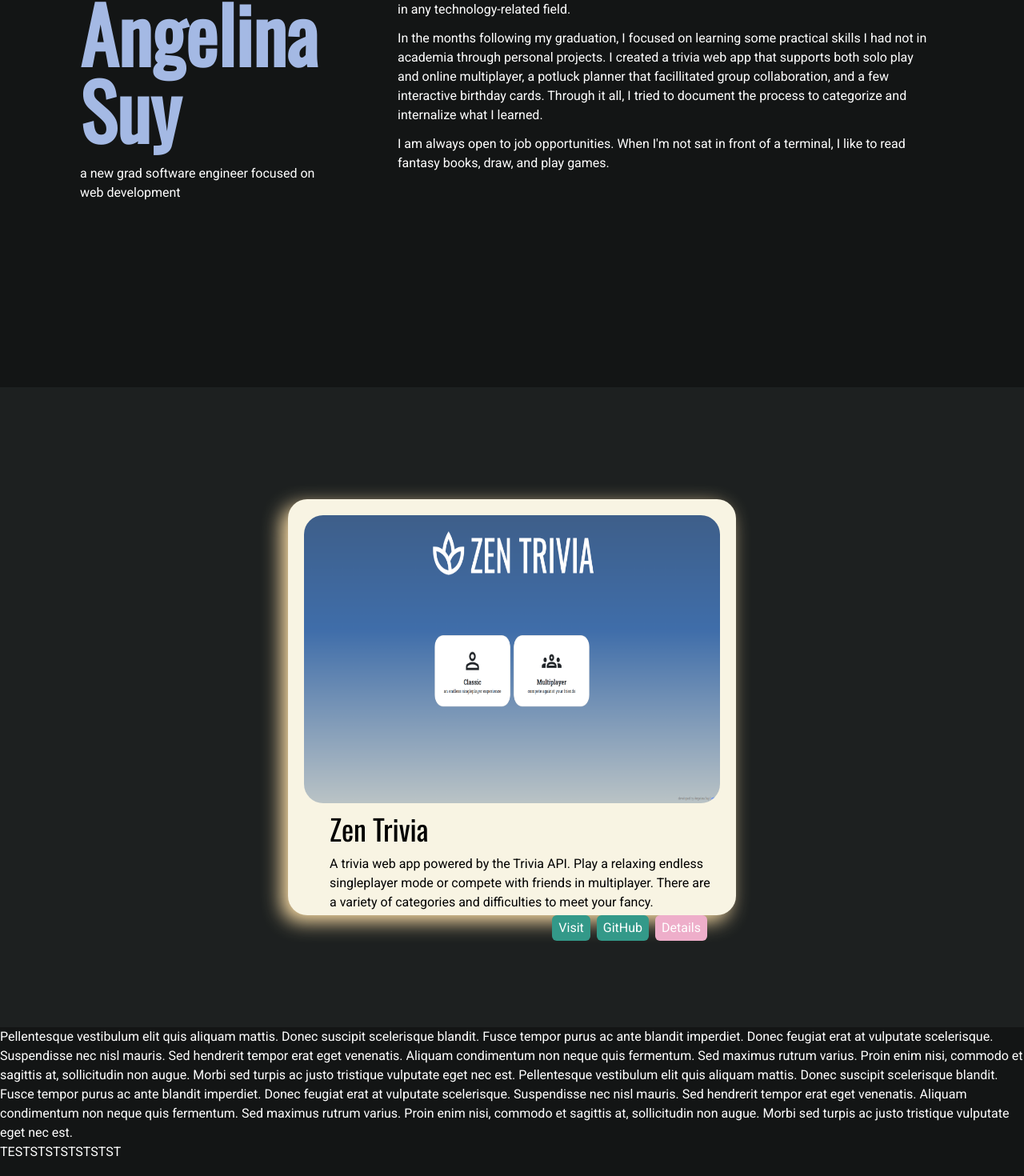
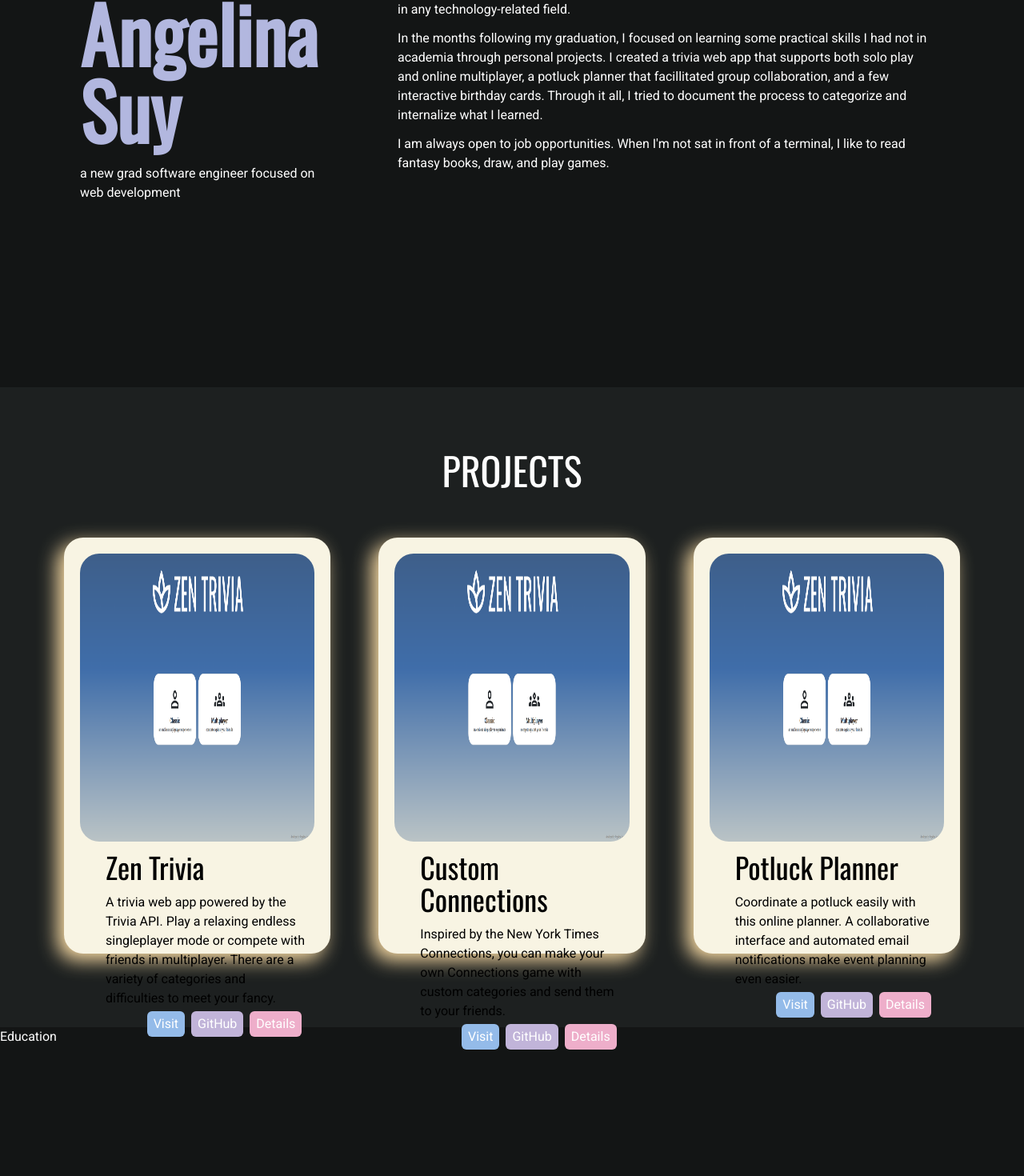
Before and after one commit to ahjsuy/portfolio, a Next.js app: page / in a window 1280 px wide. Shown: the part 356-1826 px from the top of the page at 80% size. Built offline with nearby package versions, Linux system fonts and the light colour scheme.

Commit message:
projects grid

```diff
--- a/package.json
+++ b/package.json
@@ -10,6 +10,7 @@
   },
   "dependencies": {
     "bootstrap": "^5.3.5",
+    "embla-carousel-react": "^8.6.0",
     "next": "15.3.1",
     "react": "^19.0.0",
     "react-dom": "^19.0.0"
--- /dev/null
+++ b/src/app/components/emblaCarousel/emblaCarousel.jsx
@@ -0,0 +1,45 @@
+import React, { useEffect } from "react";
+import useEmblaCarousel from "embla-carousel-react";
+import ProjectCard from "../projectCard";
+
+const EmblaCarousel = () => {
+  const [emblaRef, emblaApi] = useEmblaCarousel({ loop: false });
+
+  useEffect(() => {
+    if (emblaApi) {
+      console.log(emblaApi.slideNodes()); // Access API
+    }
+  }, [emblaApi]);
+
+  return (
+    <div className="embla" ref={emblaRef}>
+      <div className="embla__container">
+        <div className="embla__slide">
+          <ProjectCard
+            imgSrc="/zen-trivia.png"
+            title="Zen Trivia"
+            description="A trivia web app powered by the Trivia API. Play a relaxing endless
+  singleplayer mode or compete with friends in multiplayer. There are
+  a variety of categories and difficulties to meet your fancy."
+          />
+        </div>
+        <div className="embla__slide">
+          <ProjectCard
+            imgSrc=""
+            title="Custom Connections"
+            description="Inspired by the New York Times Connections, you can make your own Connections game with custom categories and send them to your friends."
+          />
+        </div>
+        <div className="embla__slide">
+          <ProjectCard
+            imgSrc=""
+            title="Potluck Planner"
+            description="Coordinate a potluck easily with this online planner. A collaborative interface and automated email notifications make event planning even easier."
+          />
+        </div>
+      </div>
+    </div>
+  );
+};
+
+export default EmblaCarousel;
--- /dev/null
+++ b/src/app/components/emblaCarousel/emblaCarouselDotButton.tsx
@@ -0,0 +1,65 @@
+import React, {
+  ComponentPropsWithRef,
+  useCallback,
+  useEffect,
+  useState,
+} from "react";
+import { EmblaCarouselType } from "embla-carousel";
+
+type UseDotButtonType = {
+  selectedIndex: number;
+  scrollSnaps: number[];
+  onDotButtonClick: (index: number) => void;
+};
+
+export const useDotButton = (
+  emblaApi: EmblaCarouselType | undefined,
+  onButtonClick?: (emblaApi: EmblaCarouselType) => void
+): UseDotButtonType => {
+  const [selectedIndex, setSelectedIndex] = useState(0);
+  const [scrollSnaps, setScrollSnaps] = useState<number[]>([]);
+
+  const onDotButtonClick = useCallback(
+    (index: number) => {
+      if (!emblaApi) return;
+      emblaApi.scrollTo(index);
+      if (onButtonClick) onButtonClick(emblaApi);
+    },
+    [emblaApi, onButtonClick]
+  );
+
+  const onInit = useCallback((emblaApi: EmblaCarouselType) => {
+    setScrollSnaps(emblaApi.scrollSnapList());
+  }, []);
+
+  const onSelect = useCallback((emblaApi: EmblaCarouselType) => {
+    setSelectedIndex(emblaApi.selectedScrollSnap());
+  }, []);
+
+  useEffect(() => {
+    if (!emblaApi) return;
+
+    onInit(emblaApi);
+    onSelect(emblaApi);
+
+    emblaApi.on("reInit", onInit).on("reInit", onSelect).on("select", onSelect);
+  }, [emblaApi, onInit, onSelect]);
+
+  return {
+    selectedIndex,
+    scrollSnaps,
+    onDotButtonClick,
+  };
+};
+
+type PropType = ComponentPropsWithRef<"button">;
+
+export const DotButton: React.FC<PropType> = (props) => {
+  const { children, ...restProps } = props;
+
+  return (
+    <button type="button" {...restProps}>
+      {children}
+    </button>
+  );
+};
--- a/src/app/components/projectCard.tsx
+++ b/src/app/components/projectCard.tsx
@@ -1,36 +1,47 @@
-import Zen from "../../../public/zen-trivia.png";
 import Image from "next/image";
 
-const ProjectCard = () => {
+interface Props {
+  imgSrc: string;
+  title: string;
+  visitLink?: string;
+  description: string;
+  githubLink?: string;
+  detailsLink?: string;
+}
+
+const ProjectCard = ({
+  imgSrc,
+  title,
+  visitLink,
+  description,
+  githubLink,
+  detailsLink,
+}: Props) => {
   return (
-    <div className="w-[50%] h-[65vh]">
+    <div className="w-[30%] h-[65vh]">
       <div className="bg-beige-50 rounded-3xl h-full p-5 shadow-md box-shadow text-black">
         <div className="w-full h-90 relative">
           <Image
             className="rounded-3xl"
             alt="Zen Trivia"
-            src="/zen-trivia.png"
+            src={imgSrc}
             fill={true}
             priority
           />
         </div>
         <div className="m-3">
-          <h1 className="text-4xl font-oswald ml-5">Zen Trivia</h1>
-          <p className="ml-5 mt-3 mb-0">
-            A trivia web app powered by the Trivia API. Play a relaxing endless
-            singleplayer mode or compete with friends in multiplayer. There are
-            a variety of categories and difficulties to meet your fancy.
-          </p>
+          <h1 className="text-4xl font-oswald ml-5">{title}</h1>
+          <p className="ml-5 mt-3 mb-0">{description}</p>
           <div className="flex w-full justify-end">
             <button
               type="button"
-              className="bg-teal-50 rounded-md pl-2 pr-2 pt-1 pb-1 m-1 text-white"
+              className="bg-[#94bbe9] rounded-md pl-2 pr-2 pt-1 pb-1 m-1 text-white"
             >
               Visit
             </button>
             <button
               type="button"
-              className="bg-teal-50 rounded-md pl-2 pr-2 pt-1 pb-1 m-1 text-white"
+              className="bg-[#c1b4d9] rounded-md pl-2 pr-2 pt-1 pb-1 m-1 text-white"
             >
               GitHub
             </button>
--- a/src/app/globals.css
+++ b/src/app/globals.css
@@ -30,6 +30,25 @@ body {
   background: var(--background);
   color: var(--foreground);
   font-family: Arial, Helvetica, sans-serif;
+}
+
+.embla {
+  overflow: hidden;
+  margin-inline: auto;
+  width: fit-content;
+}
+.embla__container {
+  display: flex;
+}
+.embla__slide {
+  flex: 0 0 auto;
+  display: flex;
+  justify-content: center;
+  align-items: center;
+  width: fit-content;
+  min-width: 0;
+  max-width: 100%;
+  margin: 0;
 }
 
 .animated-slide {
--- a/src/app/layout.tsx
+++ b/src/app/layout.tsx
@@ -1,6 +1,7 @@
 import type { Metadata } from "next";
 import { Geist, Geist_Mono, Roboto, Oswald } from "next/font/google";
 import "./globals.css";
+import "./embla.css";
 
 const geistSans = Geist({
   variable: "--font-geist-sans",
--- a/src/app/page.tsx
+++ b/src/app/page.tsx
@@ -3,6 +3,7 @@
 import { useRef, useState, useEffect } from "react";
 import Navbar from "./components/navbar";
 import ProjectCard from "./components/projectCard";
+import EmblaCarousel from "./components/emblaCarousel/emblaCarousel";
 
 export default function Home() {
   const about = useRef<HTMLElement | null>(null);
@@ -11,6 +12,25 @@ export default function Home() {
   const contact = useRef<HTMLElement | null>(null);
 
   const [selectedSection, setSelectedSection] = useState(0);
+  const projectsList = [
+    <ProjectCard
+      imgSrc="/zen-trivia.png"
+      title="Zen Trivia"
+      description="A trivia web app powered by the Trivia API. Play a relaxing endless
+singleplayer mode or compete with friends in multiplayer. There are
+a variety of categories and difficulties to meet your fancy."
+    />,
+    <ProjectCard
+      imgSrc="/zen-trivia.png"
+      title="Custom Connections"
+      description="Inspired by the New York Times Connections, you can make your own Connections game with custom categories and send them to your friends."
+    />,
+    <ProjectCard
+      imgSrc="/zen-trivia.png"
+      title="Potluck Planner"
+      description="Coordinate a potluck easily with this online planner. A collaborative interface and automated email notifications make event planning even easier."
+    />,
+  ];
 
   useEffect(() => {
     window.scrollTo({
@@ -69,31 +89,25 @@ export default function Home() {
           </div>
         </section>
         <section
-          className="flex justify-center place-items-center bg-jet-50 p-20 h-screen"
+          className="flex-col justify-center place-items-center bg-jet-50 p-20 h-screen"
           id="projects"
           ref={projects}
         >
-          <ProjectCard />
+          <h1 className="font-oswald text-5xl mb-15">PROJECTS</h1>
+          <div className="flex flex-row space-x-15">
+            {projectsList[0]}
+            {projectsList[1]}
+            {projectsList[2]}
+          </div>
+          {/* <EmblaCarousel /> */}
         </section>
         <section id="resume" ref={resume}>
-          {" "}
-          Pellentesque vestibulum elit quis aliquam mattis. Donec suscipit
-          scelerisque blandit. Fusce tempor purus ac ante blandit imperdiet.
-          Donec feugiat erat at vulputate scelerisque. Suspendisse nec nisl
-          mauris. Sed hendrerit tempor erat eget venenatis. Aliquam condimentum
-          non neque quis fermentum. Sed maximus rutrum varius. Proin enim nisi,
-          commodo et sagittis at, sollicitudin non augue. Morbi sed turpis ac
-          justo tristique vulputate eget nec est. Pellentesque vestibulum elit
-          quis aliquam mattis. Donec suscipit scelerisque blandit. Fusce tempor
-          purus ac ante blandit imperdiet. Donec feugiat erat at vulputate
-          scelerisque. Suspendisse nec nisl mauris. Sed hendrerit tempor erat
-          eget venenatis. Aliquam condimentum non neque quis fermentum. Sed
-          maximus rutrum varius. Proin enim nisi, commodo et sagittis at,
-          sollicitudin non augue. Morbi sed turpis ac justo tristique vulputate
-          eget nec est.
+          <div className="h-screen">
+            <h1>Education</h1>
+          </div>
         </section>
         <section id="contact" ref={contact}>
-          TESTSTSTSTSTSTST{" "}
+          <div className="h-screen bg-jet-50"></div>
         </section>
       </div>
     </div>
```
Also changed, not shown: src/app/components/emblaCarousel/emblaCarouselArrowButtons.tsx (added, +95 -0 lines), src/app/embla.css (added, +117 -0 lines), 1 other file (tests, documents, lock files or other folders).
